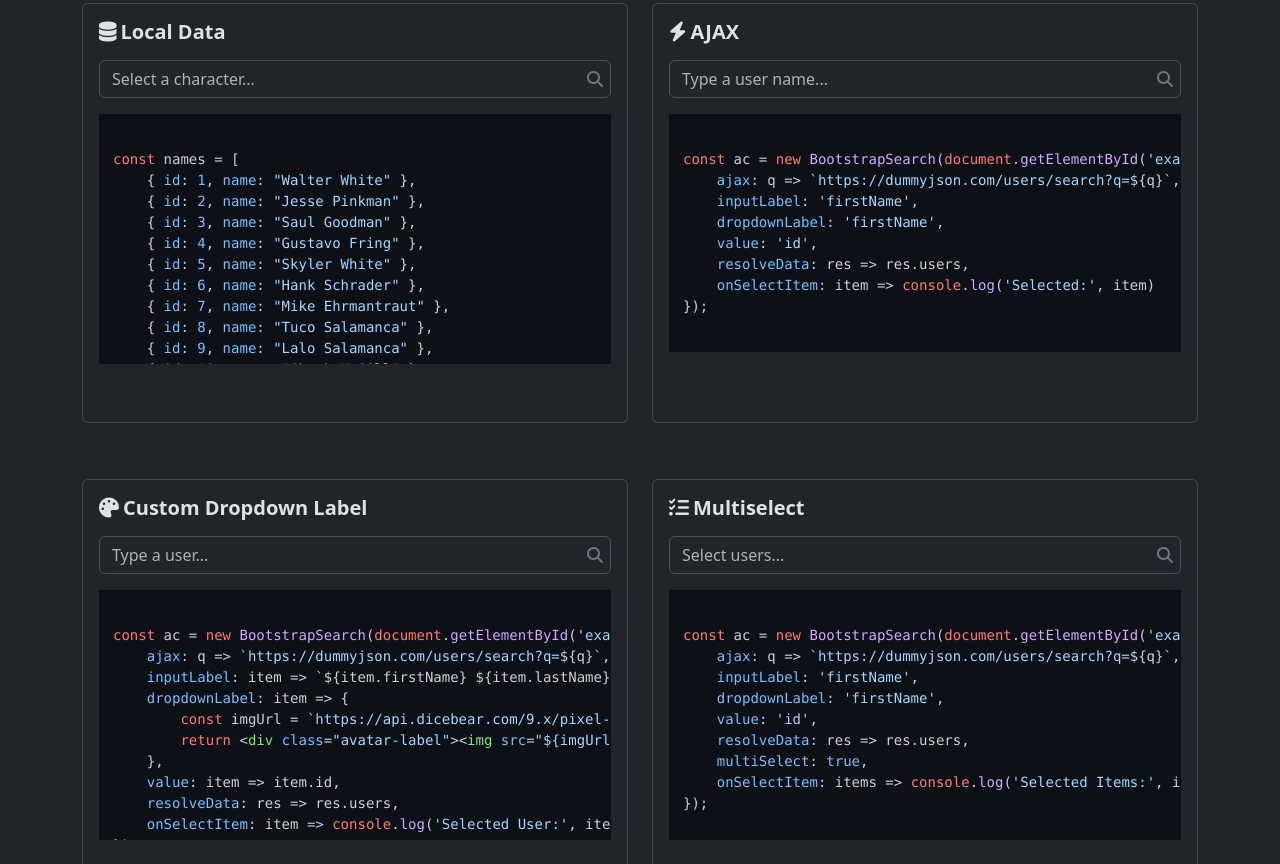
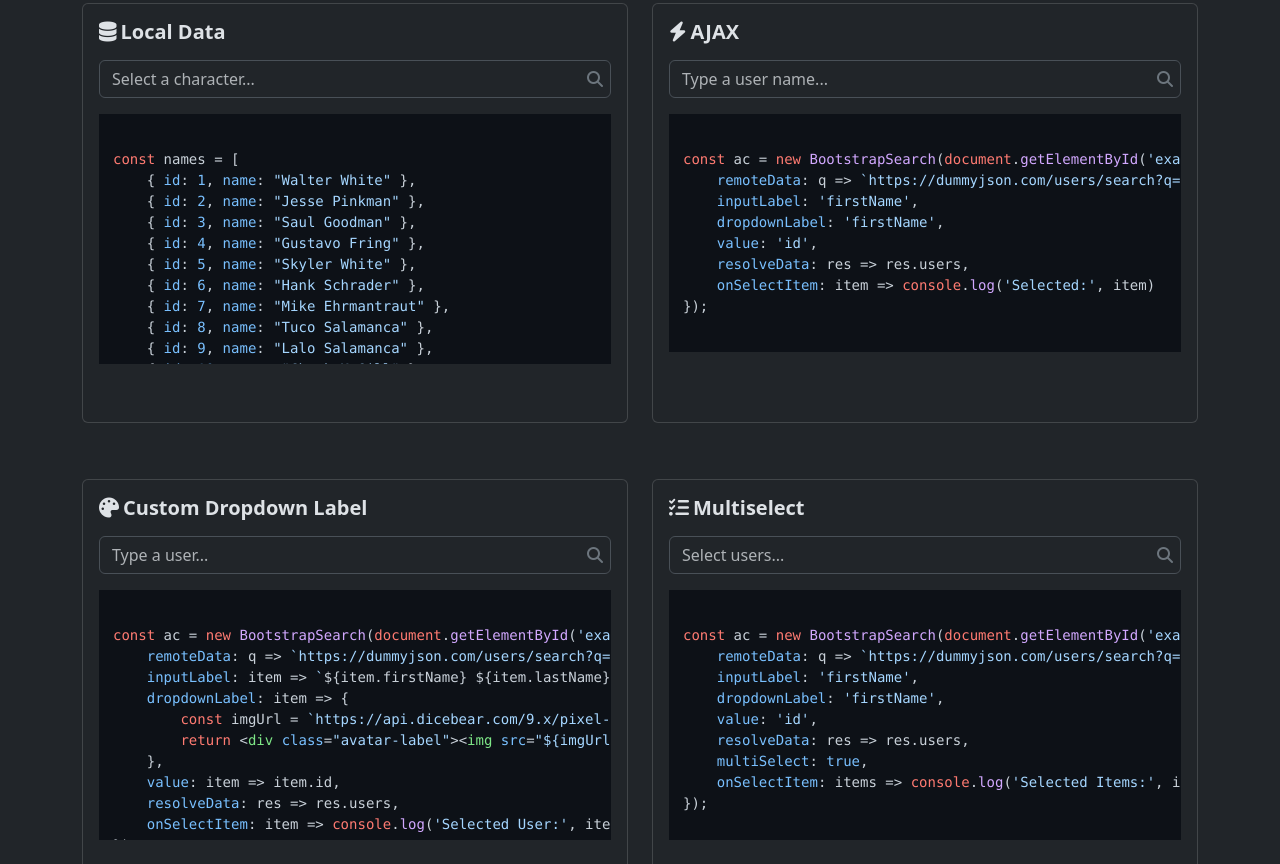
Before and after one commit to gumbarros/BootstrapSearch, a plain HTML site: page public/index.html in a window 1280 px wide. Shown: the part 647-1511 px from the top of the page. Drawn offline with nearby package versions, Linux system fonts and the light colour scheme.

Commit message:
Rename ajax to remoteData

```diff
--- a/public/index.html
+++ b/public/index.html
@@ -174,7 +174,7 @@ const ac = new BootstrapSearch(document.getElementById('example3'), {
                                 autocomplete="off">
                             <pre><code class="language-js" id="code1">
 const ac = new BootstrapSearch(document.getElementById('example1'), {
-    ajax: q =&gt; `https://dummyjson.com/users/search?q=${q}`,
+    remoteData: q =&gt; `https://dummyjson.com/users/search?q=${q}`,
     inputLabel: 'firstName',
     dropdownLabel: 'firstName',
     value: 'id',
@@ -194,7 +194,7 @@ const ac = new BootstrapSearch(document.getElementById('example1'), {
                                 autocomplete="off">
                             <pre><code class="language-js" id="code2">
 const ac = new BootstrapSearch(document.getElementById('example2'), {
-    ajax: q =&gt; `https://dummyjson.com/users/search?q=${q}`,
+    remoteData: q =&gt; `https://dummyjson.com/users/search?q=${q}`,
     inputLabel: item =&gt; `${item.firstName} ${item.lastName}`,
     dropdownLabel: item =&gt; {
         const imgUrl = `https://api.dicebear.com/9.x/pixel-art/svg?seed=${item.id}`;
@@ -219,7 +219,7 @@ const ac = new BootstrapSearch(document.getElementById('example2'), {
                                 autocomplete="off">
                             <pre><code class="language-js" id="code4">
 const ac = new BootstrapSearch(document.getElementById('example4'), {
-    ajax: q =&gt; `https://dummyjson.com/users/search?q=${q}`,
+    remoteData: q =&gt; `https://dummyjson.com/users/search?q=${q}`,
     inputLabel: 'firstName',
     dropdownLabel: 'firstName',
     value: 'id',
@@ -286,7 +286,7 @@ const ac = new BootstrapSearch(document.getElementById('example4'), {
 
 
             new BootstrapSearch(document.getElementById('example1'), {
-                ajax: q => `https://dummyjson.com/users/search?q=${q}`,
+                remoteData: q => `https://dummyjson.com/users/search?q=${q}`,
                 inputLabel: 'firstName',
                 dropdownLabel: 'firstName',
                 value: 'id',
@@ -295,7 +295,7 @@ const ac = new BootstrapSearch(document.getElementById('example4'), {
             });
 
             new BootstrapSearch(document.getElementById('example2'), {
-                ajax: q => `https://dummyjson.com/users/search?q=${q}`,
+                remoteData: q => `https://dummyjson.com/users/search?q=${q}`,
                 inputLabel: item => `${item.firstName} ${item.lastName}`,
                 dropdownLabel: item => {
                     const imgUrl = `https://api.dicebear.com/9.x/pixel-art/svg?seed=${item.id}`;
@@ -315,7 +315,7 @@ const ac = new BootstrapSearch(document.getElementById('example4'), {
             });
 
             new BootstrapSearch(document.getElementById('example4'), {
-                ajax: q => `https://dummyjson.com/users/search?q=${q}`,
+                remoteData: q => `https://dummyjson.com/users/search?q=${q}`,
                 inputLabel: 'firstName',
                 dropdownLabel: 'firstName',
                 value: 'id',
```
Also changed, not shown: public/bootstrap-search.js.
